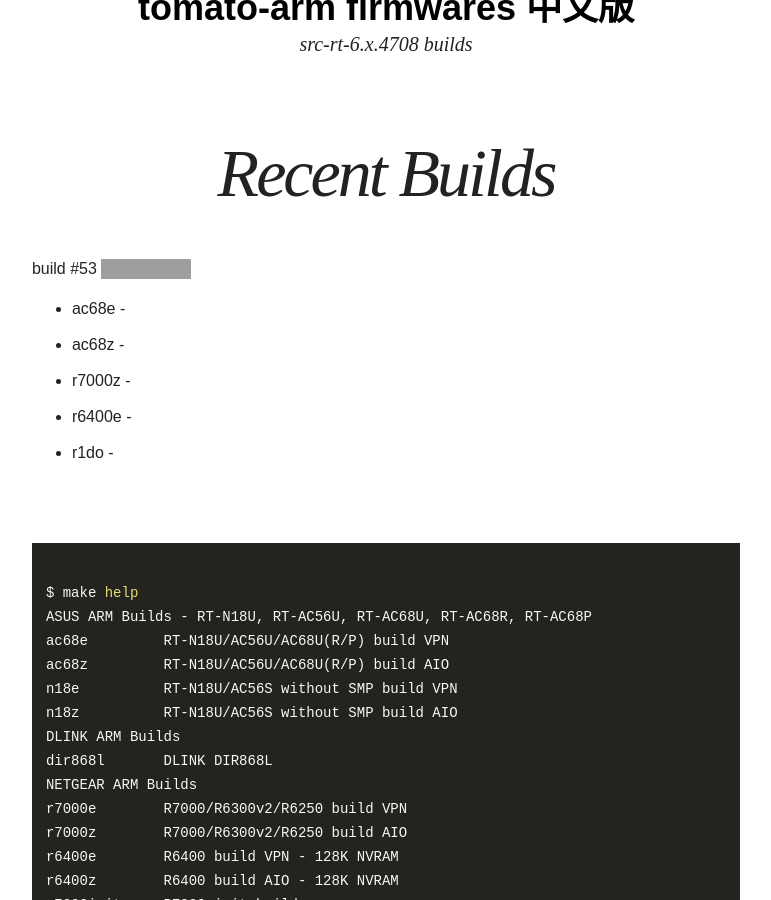
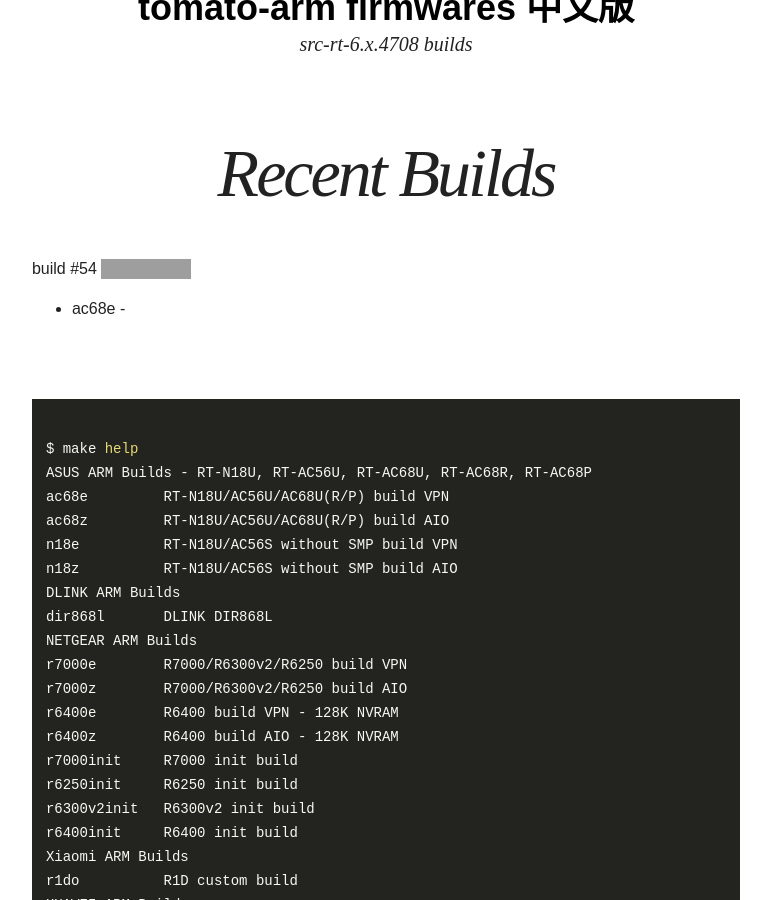
Before and after one commit to oglopss/tomato-arm-ci-jekyll, a Jekyll site: the page built from index.html, in a window 1280 px wide and 900 px high, scrolled down 339 px. Shown: the whole window, without its empty margins (254-1025 px from the left). Built offline with Jekyll 4.4.1, drawn with Linux system fonts in a browser that asks for light colours; nearby versions of some CDN libraries; grey boxes are pictures that could not be loaded.

Commit message:
Travis build 54 ac68e pushed to gh-pages

```diff
--- a/_data/ss.yml
+++ b/_data/ss.yml
@@ -1,7 +1,3 @@
-build: 53
+build: 54
 files:
   - 0001 ac68e
-  - 0005 r1do
-  - 0002 ac68z
-  - 0004 r6400e
-  - 0003 r7000z
```
